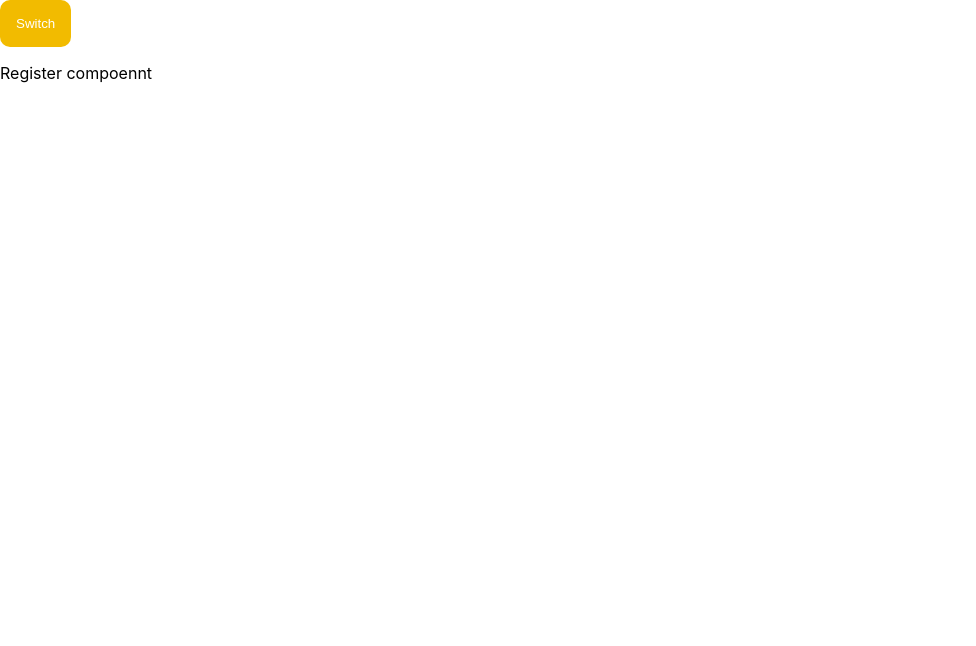
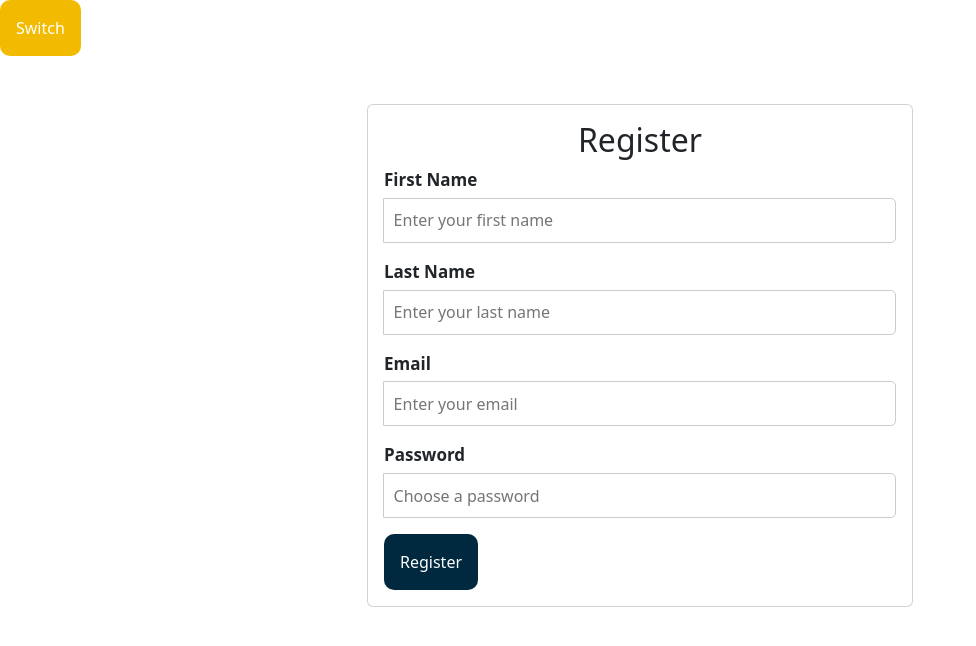
Before and after one commit to andrei645/ScholarshipManager, a React (Create React App) app in the folder fe-react/: page / in a window 1280 px wide. Both pictures are taken after a click on the button "Switch". Shown: the top 646 px of the page, without its empty margins (0-976 px from the left). Built offline with nearby package versions, Linux system fonts and the light colour scheme.

Commit message:
login + register form draft

```diff
--- a/fe-react/package.json
+++ b/fe-react/package.json
@@ -6,6 +6,7 @@
     "@testing-library/jest-dom": "^5.17.0",
     "@testing-library/react": "^13.4.0",
     "@testing-library/user-event": "^13.5.0",
+    "bootstrap": "^5.3.3",
     "react": "^18.3.1",
     "react-dom": "^18.3.1",
     "react-router-dom": "^6.23.1",
--- a/fe-react/src/App.js
+++ b/fe-react/src/App.js
@@ -2,6 +2,9 @@ import { Route, Routes } from "react-router-dom";
 import "./App.css";
 import { NotFound } from "./pages/NotFound";
 import { Authentication } from "./pages/Authentication";
+import { Input } from "./components/Input/Input";
+import 'bootstrap/dist/css/bootstrap.min.css';
+
 
 function App() {
   return (
--- a/fe-react/src/components/Login/Login.js
+++ b/fe-react/src/components/Login/Login.js
@@ -5,24 +5,42 @@ import "./Login.scss";
 
 export const Login = () => {
   return (
-    <>
-      <Button
-        type={"button"}
-        role={"secondary"}
-        onClick={() => console.log("click")}
-      >
-        Login button test
-      </Button>
-      <Input
-        type="text"
-        name="username"
-        label="Username"
-        value={12}
-        placeholder="Enter your username"
-        errorMessage={"eroare"}
-        onChange={() => console.log("changed")}
-        className="test"
-      />
-    </>
+    <div className="container">
+    <div className="row justify-content-center">
+      <div className="col-md-6">
+        <div className="card mt-5">
+          <div className="card-body">
+            <h2 className="card-title text-center">Login</h2>
+            <form>
+              <div className="mb-3">
+            <Input
+              type="text"
+              name="email"
+              label="Email"
+              placeholder="Enter your email"
+              onChange={() => console.log("changed")}
+              className="input-textField"
+            />
+            <Input
+              type="text"
+              name="password"
+              label="Password"
+              placeholder="Choose a password"
+              onChange={() => console.log("changed")}
+              className="input-textField"
+            />
+              <Button
+              type={"button"} className=""
+              onClick={() => console.log("click")}
+              > Login
+            </Button>
+              </div>
+            </form>
+          </div>
+        </div>
+      </div>
+    </div>
+  </div>
+
   );
 };
--- a/fe-react/src/components/Register/Register.js
+++ b/fe-react/src/components/Register/Register.js
@@ -1,6 +1,66 @@
+import React from 'react';
+import { Input } from "../Input/Input";
+import "../../utils/utils.scss";
+import "./Register.scss";
+import { Button } from '../Button/Button';
 
 export const Register = () => {
-    return(
-        <p>Register component</p>
-    )
+  return (
+    <div className="container">
+      <div className="row justify-content-center">
+        <div className="col-md-6">
+          <div className="card mt-5">
+            <div className="card-body">
+              <h2 className="card-title text-center">Register</h2>
+              <form>
+                <div className="mb-3">
+                  <Input
+                    type="text"
+                    name="firstName"
+                    label="First Name"
+                    placeholder="Enter your first name"
+                    onChange={() => console.log("changed")}
+                    className="input-textField"
+                  />
+                </div>
+                <div className="mb-3">
+                  <Input
+                    type="text"
+                    name="lastName"
+                    label="Last Name"
+                    placeholder="Enter your last name"
+                    onChange={() => console.log("changed")}
+                    className="input-textField"
+                  />
+                </div>
+                <div className="mb-3">
+                  <Input
+                    type="text"
+                    name="email"
+                    label="Email"
+                    placeholder="Enter your email"
+                    onChange={() => console.log("changed")}
+                    className="input-textField"
+                  />
+                </div>
+                <div className="mb-3">
+                  <Input
+                    type="password"
+                    name="password"
+                    label="Password"
+                    placeholder="Choose a password"
+                    onChange={() => console.log("changed")}
+                    className="input-textField"
+                  />
+                </div>
+
+                  <Button type="submit">Register</Button>
+
+              </form>
+            </div>
+          </div>
+        </div>
+      </div>
+    </div>
+  );
 };
--- a/fe-react/src/pages/Authentication.js
+++ b/fe-react/src/pages/Authentication.js
@@ -1,5 +1,7 @@
 import { useState } from "react"
 import { Button } from "../components/Button/Button";
+import { Login } from "../components/Login/Login";
+import { Register } from "../components/Register/Register";
 
 export const Authentication = () => {
     const [isOnLoginComponent, setIsOnLoginComponent] = useState(true);
@@ -8,7 +10,7 @@ export const Authentication = () => {
         <>
             <Button type="button" role="secondary" onClick={() => setIsOnLoginComponent(!isOnLoginComponent)}>Switch</Button>
             {
-                isOnLoginComponent ? <p>Login component</p> : <p>Register compoennt</p>
+                isOnLoginComponent ? <Login/> : <Register/>
             }
 
         </>
```
Also changed, not shown: 1 other file (tests, documents, lock files or other folders).
